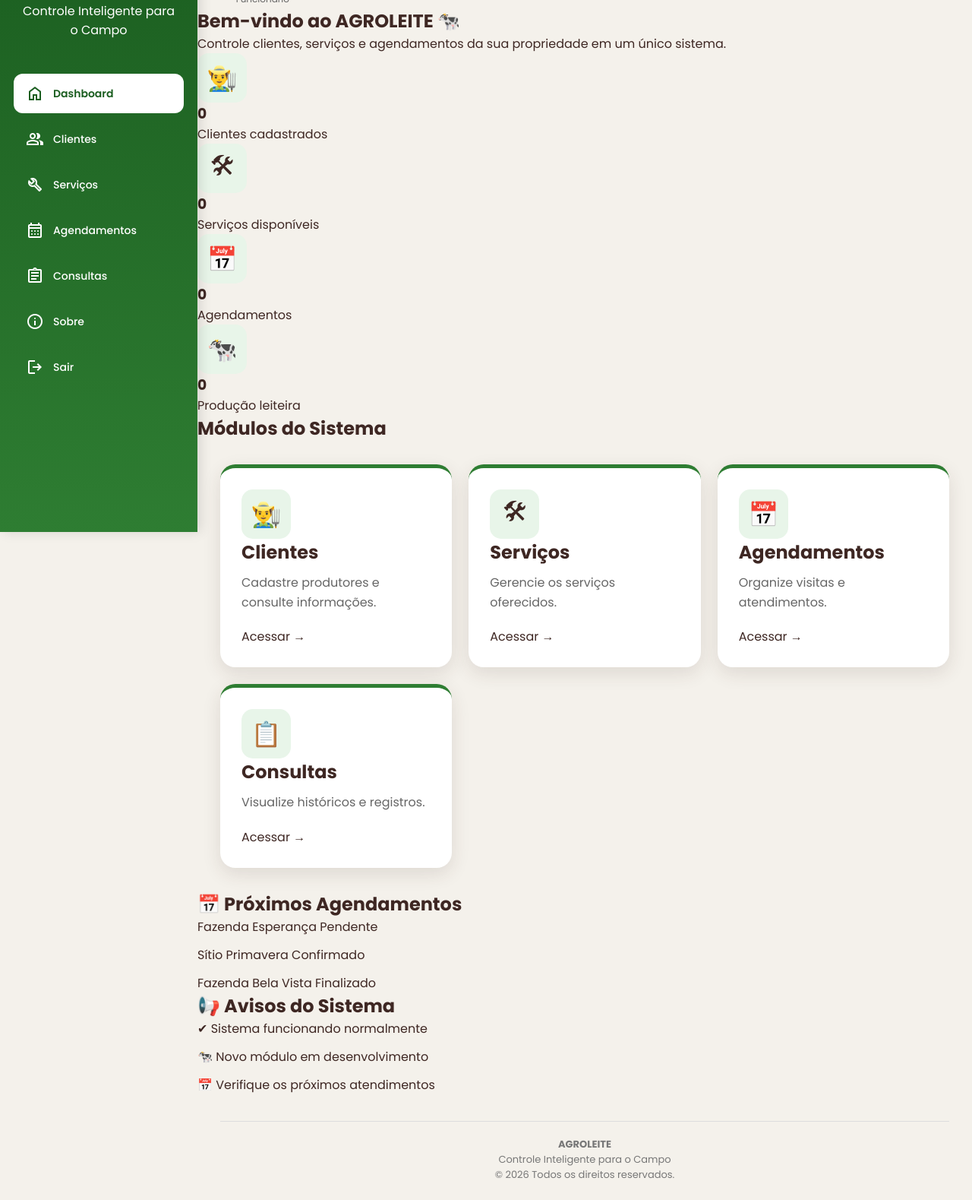
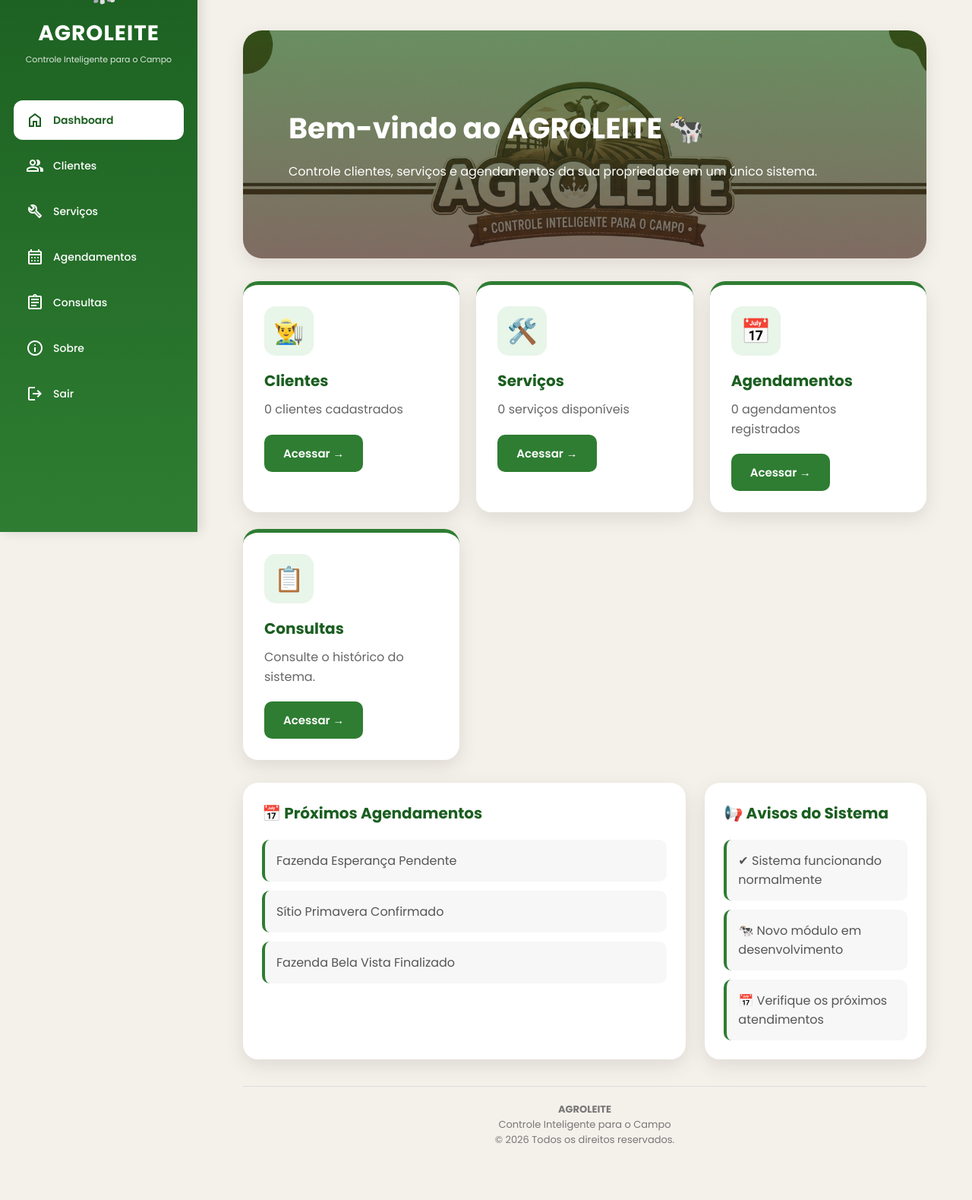
Before and after one commit to bellucha1/agroleite, a plain HTML site: page html/index.html in a window 1280 px wide. Shown: the part 100-1679 px from the top of the page at 76% size. Drawn offline with nearby package versions, Linux system fonts and the light colour scheme; files that its build step writes are made by us from their sources; files whose address does not match are found by name.

Commit message:
Update index.html

```diff
--- a/html/index.html
+++ b/html/index.html
@@ -10,14 +10,29 @@
     <title>AGROLEITE - Dashboard</title>
 
 
-<link rel="stylesheet" href="css/estilo.css">
+    <!-- FONTE -->
+
+    <link rel="preconnect" href="https://fonts.googleapis.com">
+
+    <link rel="preconnect" href="https://fonts.gstatic.com" crossorigin>
+
+    <link
+        href="https://fonts.googleapis.com/css2?family=Poppins:wght@300;400;500;600;700&display=swap"
+        rel="stylesheet"
+    >
 
 
-<link href="https://fonts.googleapis.com/css2?family=Poppins:wght@300;400;500;600;700&display=swap" rel="stylesheet">
+    <!-- ÍCONES -->
+
+    <link
+        rel="stylesheet"
+        href="https://fonts.googleapis.com/css2?family=Material+Symbols+Outlined"
+    >
 
 
-<link rel="stylesheet"
-href="https://fonts.googleapis.com/css2?family=Material+Symbols+Outlined" />
+    <!-- CSS PRINCIPAL -->
+
+    <link rel="stylesheet" href="css/estilo.css">
 
 
 </head>
@@ -26,35 +41,38 @@
 <body>
 
 
-<div class="layout">
-
-
-
-<!-- MENU LATERAL -->
+<!-- =====================================================
+     MENU LATERAL
+===================================================== -->
 
 <aside class="sidebar">
 
 
+    <!-- LOGO -->
+
     <div class="logo">
 
-<div class="animal">
+        <span class="logo-icon">
             🐄
-</div>
+        </span>
 
-<h1>AGROLEITE</h1>
+        <h1>
+            AGROLEITE
+        </h1>
 
-<span>
+        <p>
             Controle Inteligente para o Campo
-</span>
+        </p>
 
     </div>
 
 
+    <!-- MENU -->
 
     <nav class="menu">
 
 
-<a href="home.html" class="ativo">
+        <a href="index.html" class="ativo">
 
             <span class="material-symbols-outlined">
                 home
@@ -63,7 +81,6 @@
             Dashboard
 
         </a>
-
 
 
         <a href="clientes.html">
@@ -77,7 +94,6 @@
         </a>
 
 
-
         <a href="servicos.html">
 
             <span class="material-symbols-outlined">
@@ -87,7 +103,6 @@
             Serviços
 
         </a>
-
 
 
         <a href="agendamentos.html">
@@ -101,7 +116,6 @@
         </a>
 
 
-
         <a href="consulta_agendamentos.html">
 
             <span class="material-symbols-outlined">
@@ -113,7 +127,6 @@
         </a>
 
 
-
         <a href="sobre.html">
 
             <span class="material-symbols-outlined">
@@ -123,7 +136,6 @@
             Sobre
 
         </a>
-
 
 
         <a href="index.html">
@@ -144,21 +156,18 @@
 
 
 
-
-
-
-<!-- CONTEÚDO -->
+<!-- =====================================================
+     ÁREA PRINCIPAL
+===================================================== -->
 
 <main class="main">
 
 
+    <!-- =================================================
+         TOPO
+    ================================================== -->
 
-
-
-<!-- TOPO -->
-
-
-<header class="topbar">
+    <header class="topo">
 
 
         <div>
@@ -167,15 +176,14 @@
                 Dashboard
             </h2>
 
-
             <p>
                 Gestão da propriedade leiteira
             </p>
 
-
         </div>
 
 
+        <!-- USUÁRIO -->
 
         <div class="usuario">
 
@@ -193,7 +201,7 @@
             </div>
 
 
-<div class="avatar">
+            <div class="usuario-icone">
 
                 A
 
@@ -203,31 +211,23 @@
         </div>
 
 
-
     </header>
 
 
 
+    <!-- =================================================
+         CONTEÚDO
+    ================================================== -->
+
+    <div class="conteudo">
 
 
+        <!-- =================================================
+             BANNER
+        ================================================== -->
 
+        <section class="hero">
 
-
-<div class="container">
-
-
-
-
-
-
-
-<!-- BANNER -->
-
-
-<section class="banner fade">
-
-
-<div>
 
             <h1>
                 Bem-vindo ao AGROLEITE 🐄
@@ -242,26 +242,20 @@
             </p>
 
 
-</div>
-
-
         </section>
 
 
 
+        <!-- =================================================
+             INDICADORES
+        ================================================== -->
+
+        <section class="cards">
 
 
+            <!-- CLIENTES -->
 
-
-
-<!-- INDICADORES -->
-
-
-<section class="indicadores">
-
-
-
-<div class="indicador">
+            <div class="card">
 
 
                 <div class="icone">
@@ -271,164 +265,20 @@
                 </div>
 
 
-<div>
-
                 <h3>
-0
+                    Clientes
                 </h3>
 
+
                 <p>
-Clientes cadastrados
+                    0 clientes cadastrados
                 </p>
 
 
-</div>
-
-
-</div>
-
-
-
-
-
-
-<div class="indicador">
-
-
-<div class="icone">
-
-🛠
-
-</div>
-
-
-<div>
-
-<h3>
-0
-</h3>
-
-<p>
-Serviços disponíveis
-</p>
-
-
-</div>
-
-
-</div>
-
-
-
-
-
-
-<div class="indicador">
-
-
-<div class="icone">
-
-📅
-
-</div>
-
-
-<div>
-
-<h3>
-0
-</h3>
-
-<p>
-Agendamentos
-</p>
-
-
-</div>
-
-
-</div>
-
-
-
-
-
-
-<div class="indicador">
-
-
-<div class="icone">
-
-🐄
-
-</div>
-
-
-<div>
-
-<h3>
-0
-</h3>
-
-<p>
-Produção leiteira
-</p>
-
-
-</div>
-
-
-</div>
-
-
-
-
-</section>
-
-
-
-
-
-
-
-
-<!-- MÓDULOS -->
-
-
-<h2 class="texto-verde mb-20">
-
-Módulos do Sistema
-
-</h2>
-
-
-
-<section class="cards">
-
-
-
-
-
-<div class="card">
-
-
-<div class="icone">
-👨‍🌾
-</div>
-
-
-<h2>
-Clientes
-</h2>
-
-
-<p>
-Cadastre produtores e consulte informações.
-</p>
-
-
-<a href="clientes.html"
-class="btn btn-verde">
+                <a
+                    href="clientes.html"
+                    class="btn-principal"
+                >
 
                     Acessar →
 
@@ -439,30 +289,32 @@
 
 
 
-
-
-
+            <!-- SERVIÇOS -->
 
             <div class="card">
 
 
                 <div class="icone">
-🛠
+
+                    🛠️
+
                 </div>
 
 
-<h2>
+                <h3>
                     Serviços
-</h2>
+                </h3>
 
 
                 <p>
-Gerencie os serviços oferecidos.
+                    0 serviços disponíveis
                 </p>
 
 
-<a href="servicos.html"
-class="btn btn-verde">
+                <a
+                    href="servicos.html"
+                    class="btn-principal"
+                >
 
                     Acessar →
 
@@ -473,30 +325,32 @@
 
 
 
-
-
-
+            <!-- AGENDAMENTOS -->
 
             <div class="card">
 
 
                 <div class="icone">
+
                     📅
+
                 </div>
 
 
-<h2>
+                <h3>
                     Agendamentos
-</h2>
+                </h3>
 
 
                 <p>
-Organize visitas e atendimentos.
+                    0 agendamentos registrados
                 </p>
 
 
-<a href="agendamentos.html"
-class="btn btn-verde">
+                <a
+                    href="agendamentos.html"
+                    class="btn-principal"
+                >
 
                     Acessar →
 
@@ -507,30 +361,32 @@
 
 
 
-
-
-
+            <!-- CONSULTAS -->
 
             <div class="card">
 
 
                 <div class="icone">
+
                     📋
+
                 </div>
 
 
-<h2>
+                <h3>
                     Consultas
-</h2>
+                </h3>
 
 
                 <p>
-Visualize históricos e registros.
+                    Consulte o histórico do sistema.
                 </p>
 
 
-<a href="consulta_agendamentos.html"
-class="btn btn-verde">
+                <a
+                    href="consulta_agendamentos.html"
+                    class="btn-principal"
+                >
 
                     Acessar →
 
@@ -540,26 +396,20 @@
             </div>
 
 
-
-
         </section>
 
 
 
+        <!-- =================================================
+             PAINÉIS
+        ================================================== -->
+
+        <div class="inferior">
 
 
+            <!-- PRÓXIMOS AGENDAMENTOS -->
 
-
-
-
-<!-- PAINÉIS -->
-
-
-<div class="mt-20">
-
-
-
-<section class="painel">
+            <section class="caixa">
 
 
                 <h2>
@@ -570,40 +420,37 @@
                 <div class="lista">
 
 
-<div class="item-lista">
+                    <div class="item">
 
                         Fazenda Esperança
 
-<span class="status status-pendente">
+                        <span>
                             Pendente
                         </span>
 
                     </div>
 
 
-
-<div class="item-lista">
+                    <div class="item">
 
                         Sítio Primavera
 
-<span class="status status-ativo">
+                        <span>
                             Confirmado
                         </span>
 
                     </div>
 
 
-
-<div class="item-lista">
+                    <div class="item">
 
                         Fazenda Bela Vista
 
-<span class="status status-finalizado">
+                        <span>
                             Finalizado
                         </span>
 
                     </div>
-
 
 
                 </div>
@@ -613,9 +460,9 @@
 
 
 
+            <!-- AVISOS -->
 
-
-<section class="painel">
+            <section class="caixa">
 
 
                 <h2>
@@ -623,27 +470,24 @@
                 </h2>
 
 
-
                 <div class="lista">
 
 
-<div class="item-lista">
+                    <div class="item">
 
                         ✔ Sistema funcionando normalmente
 
                     </div>
 
 
-
-<div class="item-lista">
+                    <div class="item">
 
                         🐄 Novo módulo em desenvolvimento
 
                     </div>
 
 
-
-<div class="item-lista">
+                    <div class="item">
 
                         📅 Verifique os próximos atendimentos
 
@@ -653,18 +497,15 @@
                 </div>
 
 
-
             </section>
-
 
 
         </div>
 
 
-
-
-
-
+        <!-- =================================================
+             RODAPÉ
+        ================================================== -->
 
         <footer>
 
@@ -683,21 +524,12 @@
         </footer>
 
 
-
-
-
-
-
     </div>
 
 
 </main>
 
 
-
-</div>
-
-
 </body>
 
 </html>
```
Lines whose indentation alone changed are shown as unchanged.
